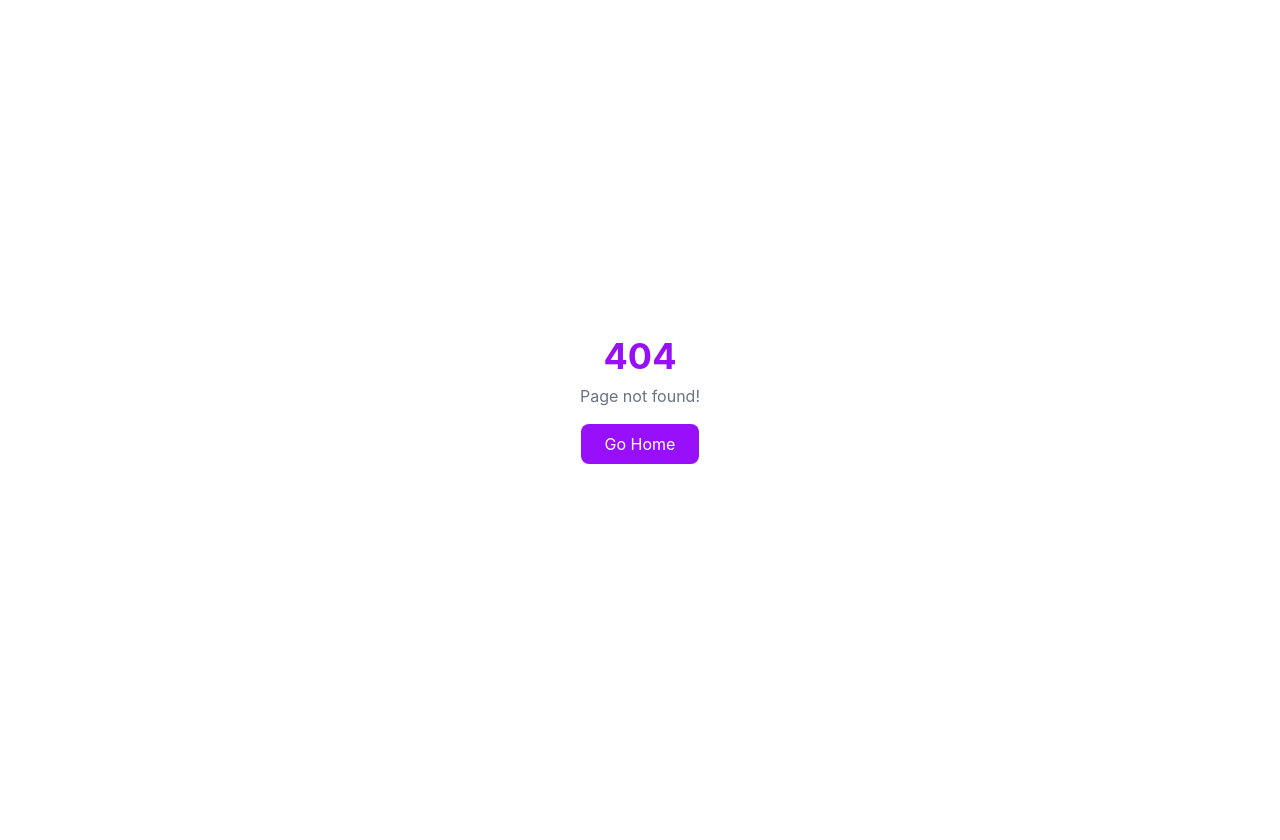
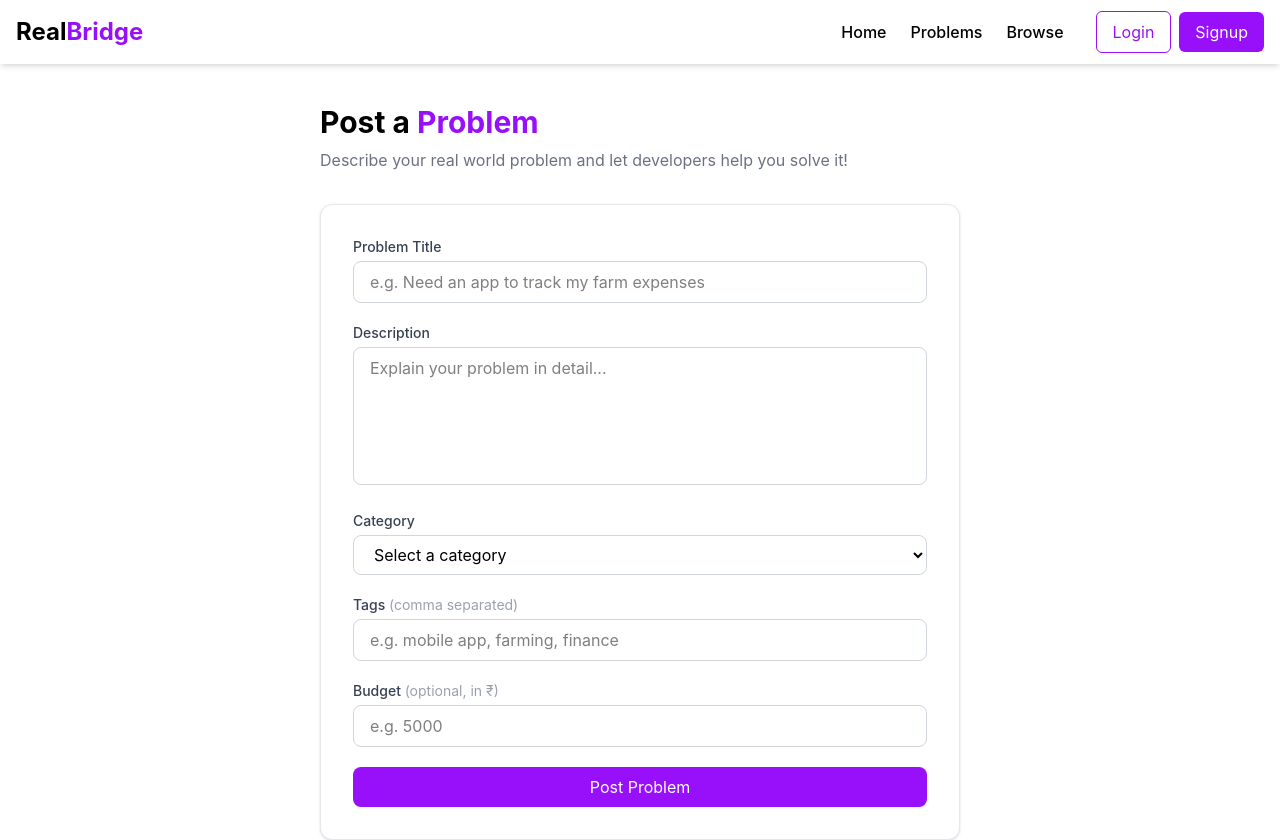
Before and after one commit to PrashansaMishra-max/RealBridge, a React app in the folder frontend/: page /post-problem in a window 1280 px wide. Before the commit this address had no page. Shown: the top 840 px of the page. Before the commit the page ends 800 px from the top, so only its background shows below. Built offline with nearby package versions, Linux system fonts and the light colour scheme; the HTML template or start-up script is replaced by a standard one.

Commit message:
AddedPost Problem Page

```diff
--- a/frontend/src/App.jsx
+++ b/frontend/src/App.jsx
@@ -3,6 +3,7 @@ import Home from './components/Home'
 import Login from './components/auth/Login'
 import Signup from './components/auth/Signup'
 import Problems from './components/problems/Problems'
+import PostProblem from './components/problems/PostProblem'
 
 const appRouter = createBrowserRouter([
   {
@@ -20,6 +21,10 @@ const appRouter = createBrowserRouter([
   {
     path: '/problems',
     element: <Problems />
+  },
+  {
+    path: '/post-problem',
+    element: <PostProblem />
   },
   {
     path: '*',
--- /dev/null
+++ b/frontend/src/components/problems/PostProblem.jsx
@@ -0,0 +1,150 @@
+import React, { useState } from 'react'
+import Navbar from '../shared/Navbar'
+import Footer from '../shared/Footer'
+import axios from 'axios'
+import { toast } from 'sonner'
+import { Loader2 } from 'lucide-react'
+import { useNavigate } from 'react-router-dom'
+import { PROBLEM_API_END_POINT } from '../../utils/constant'
+
+const categories = [
+    "Technology", "Health", "Education", "Agriculture",
+    "Environment", "Business", "Social", "Other"
+]
+
+const PostProblem = () => {
+    const [input, setInput] = useState({
+        title: "",
+        description: "",
+        category: "",
+        tags: "",
+        budget: "",
+    });
+    const [loading, setLoading] = useState(false);
+    const navigate = useNavigate();
+
+    const changeEventHandler = (e) => {
+        setInput({ ...input, [e.target.name]: e.target.value });
+    }
+
+    const submitHandler = async (e) => {
+        e.preventDefault();
+        try {
+            setLoading(true);
+            const res = await axios.post(`${PROBLEM_API_END_POINT}/post`, input, {
+                headers: { "Content-Type": "application/json" },
+                withCredentials: true,
+            });
+            if (res.data.success) {
+                toast.success(res.data.message);
+                navigate("/problems");
+            }
+        } catch (error) {
+            toast.error(error.response.data.message);
+        } finally {
+            setLoading(false);
+        }
+    }
+
+    return (
+        <div>
+            <Navbar />
+            <div className='max-w-2xl mx-auto px-4 py-10'>
+                <h1 className='text-3xl font-bold mb-2'>
+                    Post a <span className='text-purple-600'>Problem</span>
+                </h1>
+                <p className='text-gray-500 mb-8'>
+                    Describe your real world problem and let developers help you solve it!
+                </p>
+
+                <form onSubmit={submitHandler} className='bg-white border border-gray-200 rounded-xl p-8 shadow-sm'>
+
+                    {/* Title */}
+                    <div className='mb-5'>
+                        <label className='block text-sm font-medium text-gray-700 mb-1'>Problem Title</label>
+                        <input
+                            type="text"
+                            name="title"
+                            value={input.title}
+                            onChange={changeEventHandler}
+                            placeholder="e.g. Need an app to track my farm expenses"
+                            className='w-full border border-gray-300 rounded-lg px-4 py-2 outline-none focus:border-purple-500'
+                        />
+                    </div>
+
+                    {/* Description */}
+                    <div className='mb-5'>
+                        <label className='block text-sm font-medium text-gray-700 mb-1'>Description</label>
+                        <textarea
+                            name="description"
+                            value={input.description}
+                            onChange={changeEventHandler}
+                            rows={5}
+                            placeholder="Explain your problem in detail..."
+                            className='w-full border border-gray-300 rounded-lg px-4 py-2 outline-none focus:border-purple-500 resize-none'
+                        />
+                    </div>
+
+                    {/* Category */}
+                    <div className='mb-5'>
+                        <label className='block text-sm font-medium text-gray-700 mb-1'>Category</label>
+                        <select
+                            name="category"
+                            value={input.category}
+                            onChange={changeEventHandler}
+                            className='w-full border border-gray-300 rounded-lg px-4 py-2 outline-none focus:border-purple-500'
+                        >
+                            <option value="">Select a category</option>
+                            {categories.map((cat) => (
+                                <option key={cat} value={cat}>{cat}</option>
+                            ))}
+                        </select>
+                    </div>
+
+                    {/* Tags */}
+                    <div className='mb-5'>
+                        <label className='block text-sm font-medium text-gray-700 mb-1'>
+                            Tags <span className='text-gray-400 font-normal'>(comma separated)</span>
+                        </label>
+                        <input
+                            type="text"
+                            name="tags"
+                            value={input.tags}
+                            onChange={changeEventHandler}
+                            placeholder="e.g. mobile app, farming, finance"
+                            className='w-full border border-gray-300 rounded-lg px-4 py-2 outline-none focus:border-purple-500'
+                        />
+                    </div>
+
+                    {/* Budget */}
+                    <div className='mb-5'>
+                        <label className='block text-sm font-medium text-gray-700 mb-1'>
+                            Budget <span className='text-gray-400 font-normal'>(optional, in ₹)</span>
+                        </label>
+                        <input
+                            type="text"
+                            name="budget"
+                            value={input.budget}
+                            onChange={changeEventHandler}
+                            placeholder="e.g. 5000"
+                            className='w-full border border-gray-300 rounded-lg px-4 py-2 outline-none focus:border-purple-500'
+                        />
+                    </div>
+
+                    {/* Submit */}
+                    <button
+                        type="submit"
+                        disabled={loading}
+                        className='w-full bg-purple-600 text-white py-2 rounded-lg hover:bg-purple-700 flex items-center justify-center'
+                    >
+                        {loading ? <><Loader2 className='mr-2 h-4 w-4 animate-spin' /> Posting...</> : 'Post Problem'}
+                    </button>
+
+                </form>
+            </div>
+            <Footer />
+        </div>
+    )
+}
+
+export default PostProblem
```
